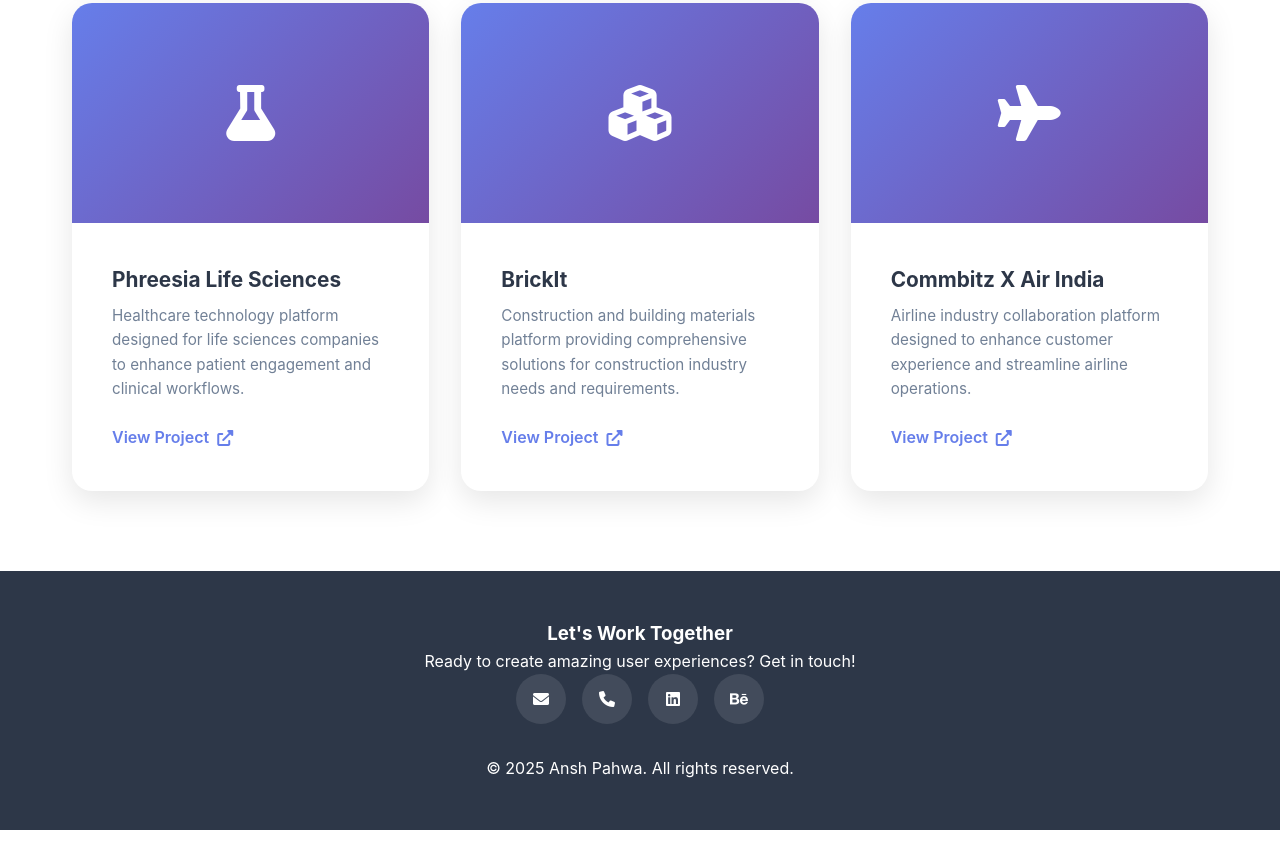
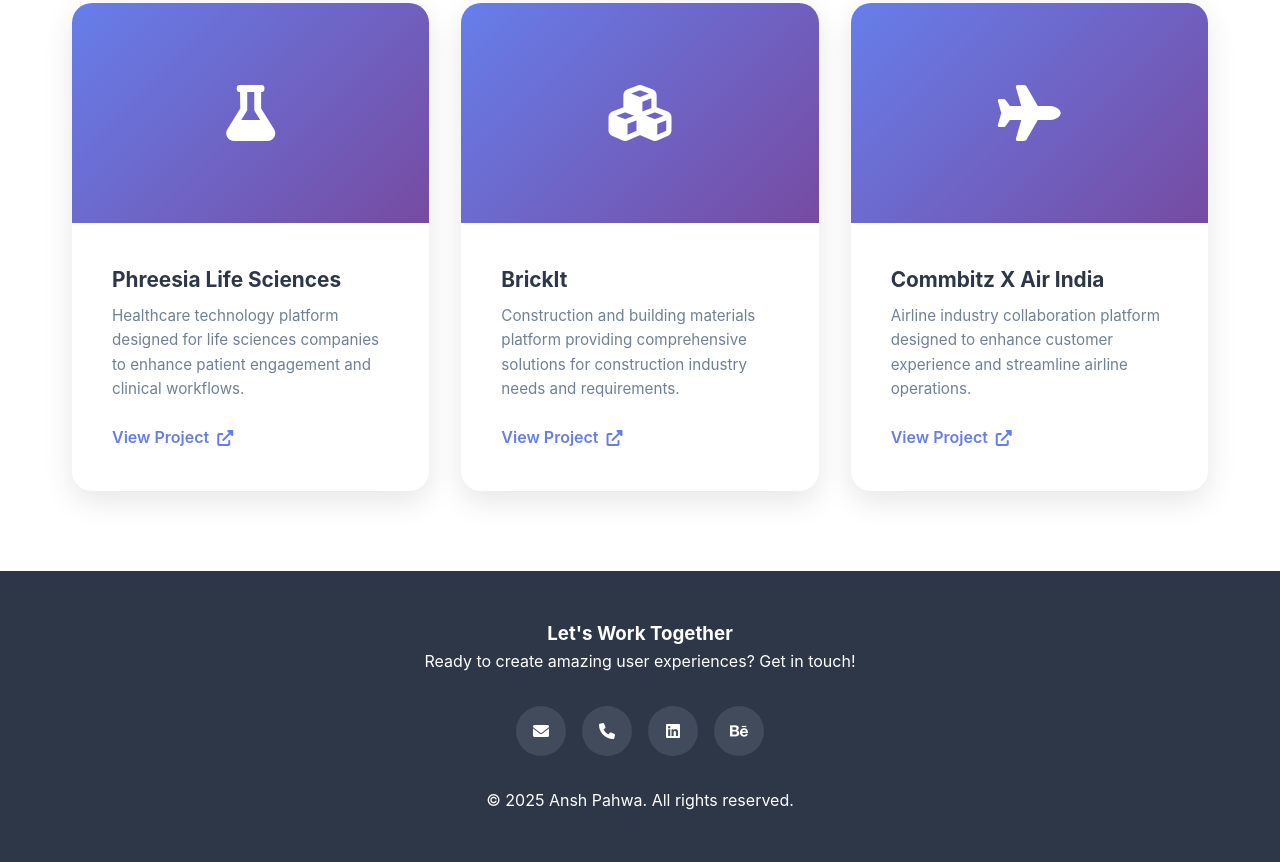
Before and after one commit to anieansh/Ansh-Pahwa, a plain HTML site: page index.html in a window 1280 px wide. Shown: the part 5218-6080 px from the top of the page. Before the commit the page ends 6048 px from the top, so only its background shows below. Drawn offline with Linux system fonts and the light colour scheme.

Commit message:
Update index.html

```diff
--- a/index.html
+++ b/index.html
@@ -519,6 +519,7 @@
             display: flex;
             justify-content: center;
             gap: 1rem;
+            margin-top: 2rem;
             margin-bottom: 2rem;
         }
 
@@ -965,7 +966,7 @@
             <h3>Let's Work Together</h3>
             <p>Ready to create amazing user experiences? Get in touch!</p>
 
-            <div class="social-links mt-3">
+            <div class="social-links">
                 <a href="mailto:anieansh13@gmail.com" class="social-link">
                     <i class="fas fa-envelope"></i>
                 </a>
```
